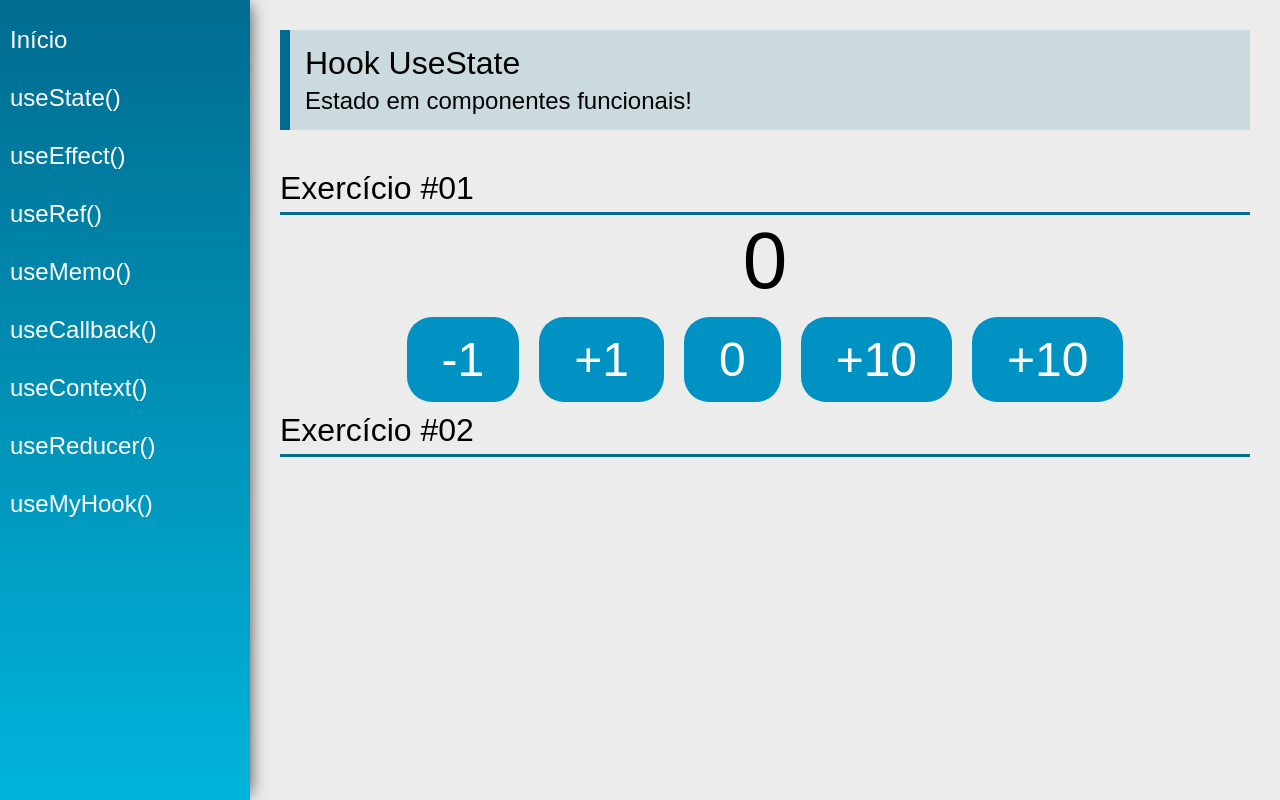
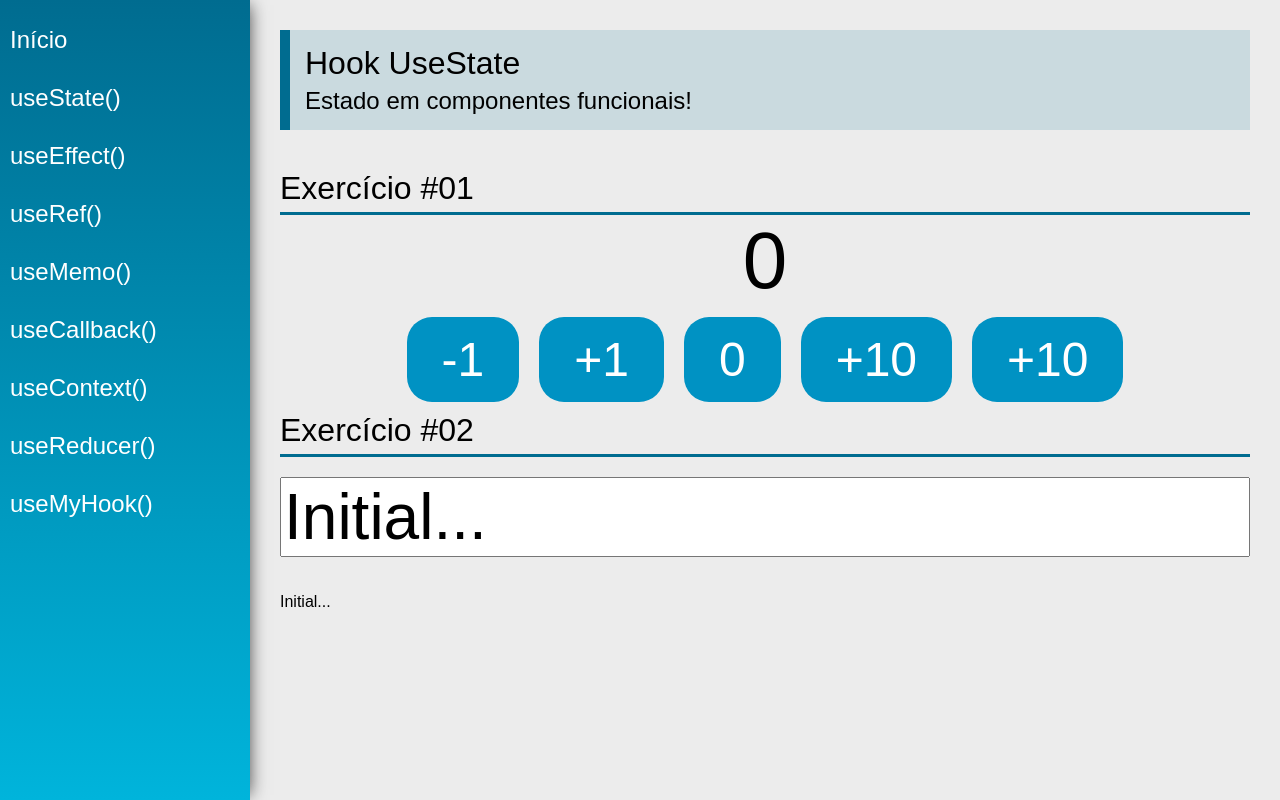
Before and after one commit to Roger-Franco/Hooks, a React (Create React App) app: page /useState in a window 1280 px wide. Built offline with nearby package versions, Linux system fonts and the light colour scheme.

Commit message:
UseState #2

```diff
--- a/src/views/examples/UseState.jsx
+++ b/src/views/examples/UseState.jsx
@@ -6,6 +6,7 @@ import '../../index.css'
 
 const UseState = (props) => {
   const [count, setCount] = useState(0)
+  const [name, setName] = useState("Initial...")
     return (
         <div className="UseState">
             <PageTitle
@@ -24,6 +25,8 @@ const UseState = (props) => {
               </div>
             </div>
             <SectionTitle title="Exercício #02" />
+            <input type="text" className="input" value={name} onChange={e => setName(e.target.value)} />
+            <p>{name}</p>
         </div>
     )
 }
```
